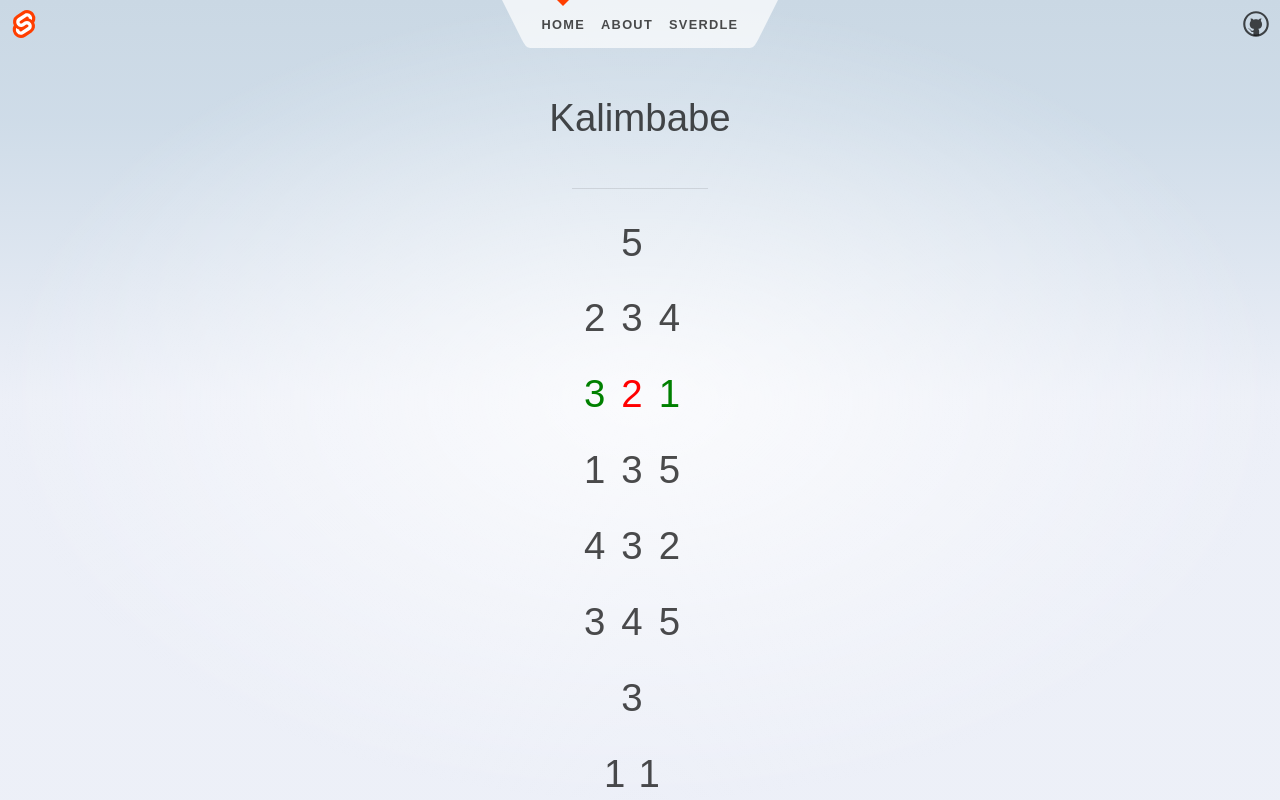
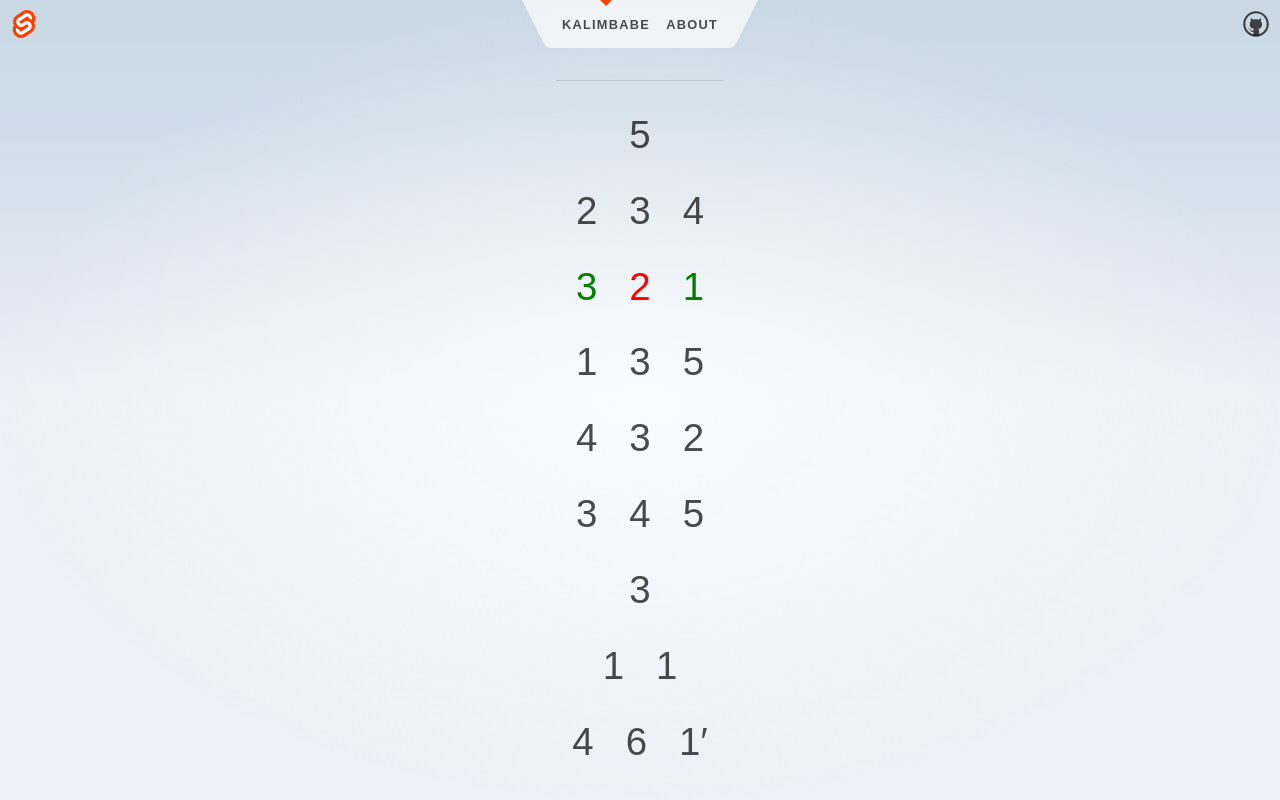
Before and after one commit to jammaloo/kalimbabe, a SvelteKit app: page / in a window 1280 px wide. Shown: the top 800 px of the page. Built offline with nearby package versions, Linux system fonts and the light colour scheme.

Commit message:
feat: rewrite to use svelte practices

```diff
--- a/src/routes/+page.svelte
+++ b/src/routes/+page.svelte
@@ -12,7 +12,7 @@
 4 6 1′
 7 6 5
 3 5 4
-3 2  2
+3 2 2
 3 4 5
 3 1 1
 `.trim();
@@ -29,10 +29,6 @@ setInterval?.(() => {
 </svelte:head>
 
 <section>
-	<h1 on:click={() => counter++}>
-		Kalimbabe
-	</h1>
-
 	<Notes notes={notes} currentPosition={counter} />
 </section>
 
@@ -44,8 +40,4 @@ setInterval?.(() => {
 		align-items: center;
 		flex: 0.6;
 	}
-
-	h1 {
-		width: 100%;
-	}
 </style>
--- a/src/routes/Header.svelte
+++ b/src/routes/Header.svelte
@@ -17,13 +17,10 @@
 		</svg>
 		<ul>
 			<li aria-current={$page.url.pathname === '/' ? 'page' : undefined}>
-				<a href="/">Home</a>
+				<a href="/">Kalimbabe</a>
 			</li>
 			<li aria-current={$page.url.pathname === '/about' ? 'page' : undefined}>
 				<a href="/about">About</a>
-			</li>
-			<li aria-current={$page.url.pathname.startsWith('/sverdle') ? 'page' : undefined}>
-				<a href="/sverdle">Sverdle</a>
 			</li>
 		</ul>
 		<svg viewBox="0 0 2 3" aria-hidden="true">
--- a/src/routes/Notes.svelte
+++ b/src/routes/Notes.svelte
@@ -3,7 +3,7 @@
 	export let currentPosition = 0;
 
 	let noteIndex = 0;
-	const notesStruct = notes.split('\n').map((note) => {
+	const notesStruct = notes.split('\n').map((note, lineIndex) => {
 		const noteLine = note.split(' ').map((n) => ({
 			index: noteIndex++,
 			note: n
@@ -11,21 +11,28 @@
 		const startNoteIndex = noteLine[0]?.index || 0;
 		const endNoteIndex = noteIndex;
 		return {
+			index: lineIndex,
 			start: startNoteIndex,
 			end: endNoteIndex,
 			notes: noteLine,
 		}
 	});
-	console.log('noteStruct', notesStruct);
-	let maxIndex = noteIndex;
+	$: currentPositionNormalized = currentPosition % noteIndex;
+	$: currentLineIndex = notesStruct.find((noteLine) => noteLine.start <= currentPositionNormalized && noteLine.end > currentPositionNormalized).index;
 </script>
 
 
 <div class="notes">
 	{#each notesStruct as noteLine}
-		<h1 class="noteLine {noteLine.start <= (currentPosition % maxIndex) && noteLine.end > (currentPosition % maxIndex) ? 'highlighted' : ''}">
+		<h1
+			class="noteLine"
+			class:highlighted={noteLine.index === currentLineIndex}
+		>
 			{#each noteLine.notes as note}
-					<span class={`note ${(currentPosition % maxIndex) === note.index ? 'highlighted' : ''}`}>
+					<span
+						class="note"
+						class:highlighted={currentPositionNormalized === note.index}
+					>
 						{note.note}
 					</span>
 			{/each}
@@ -39,7 +46,10 @@
 		border-bottom: 1px solid rgba(0, 0, 0, 0.1);
 		margin: 1rem 0;
 		height: 100%;
-		letter-spacing: 1rem;
+	}
+
+	.note {
+		margin: 0 1rem;
 	}
 
 	.noteLine.highlighted {
```
